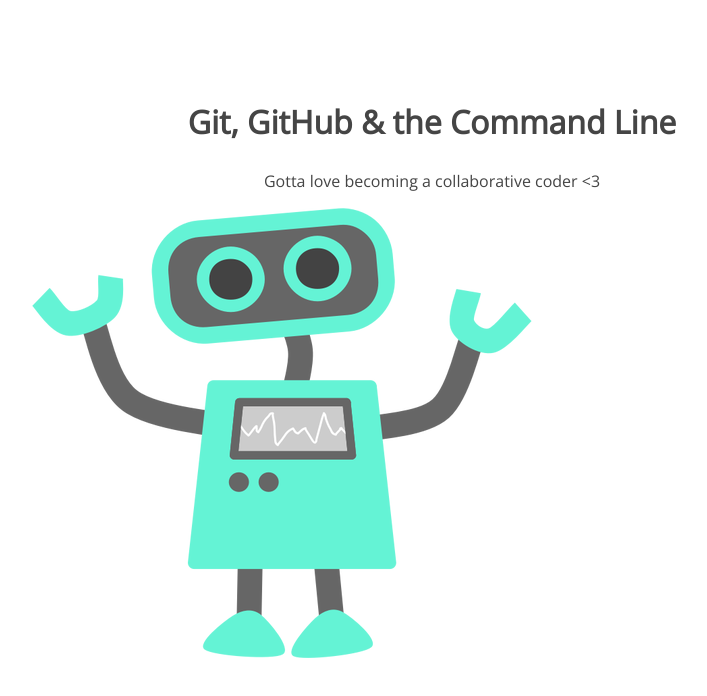
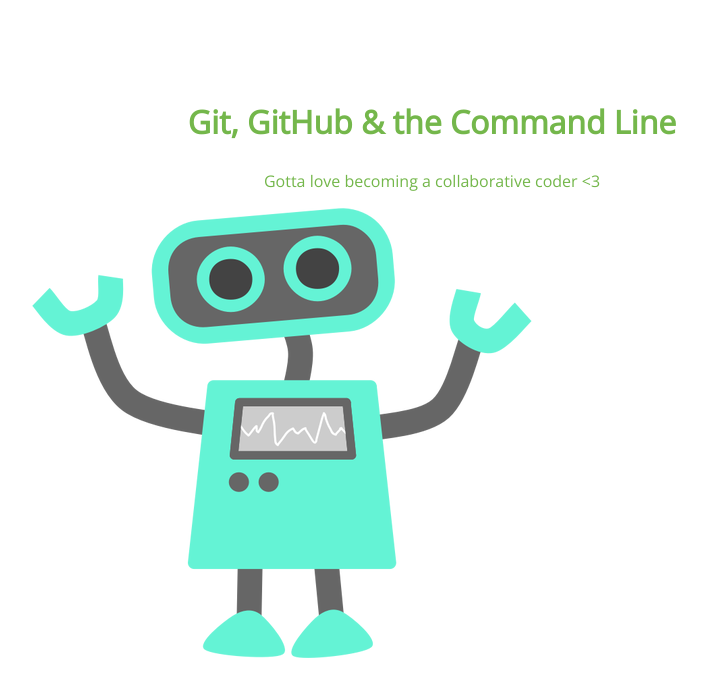
Before and after one commit to jlekrueger/105-project2, a plain HTML site: page index.html in a window 1280 px wide. Shown: the whole page, without its empty margins (208-915 px from the left). Drawn offline with nearby package versions, Linux system fonts and the light colour scheme.

Commit message:
header color change

```diff
--- a/css/style.css
+++ b/css/style.css
@@ -5,7 +5,7 @@ section {
 section h1,
 section p {
 	text-align: center;
-	color: #454545;
+	color: #74b74b;
 }
 section h1 {
 	font: 32px 'Open Sans';
```
